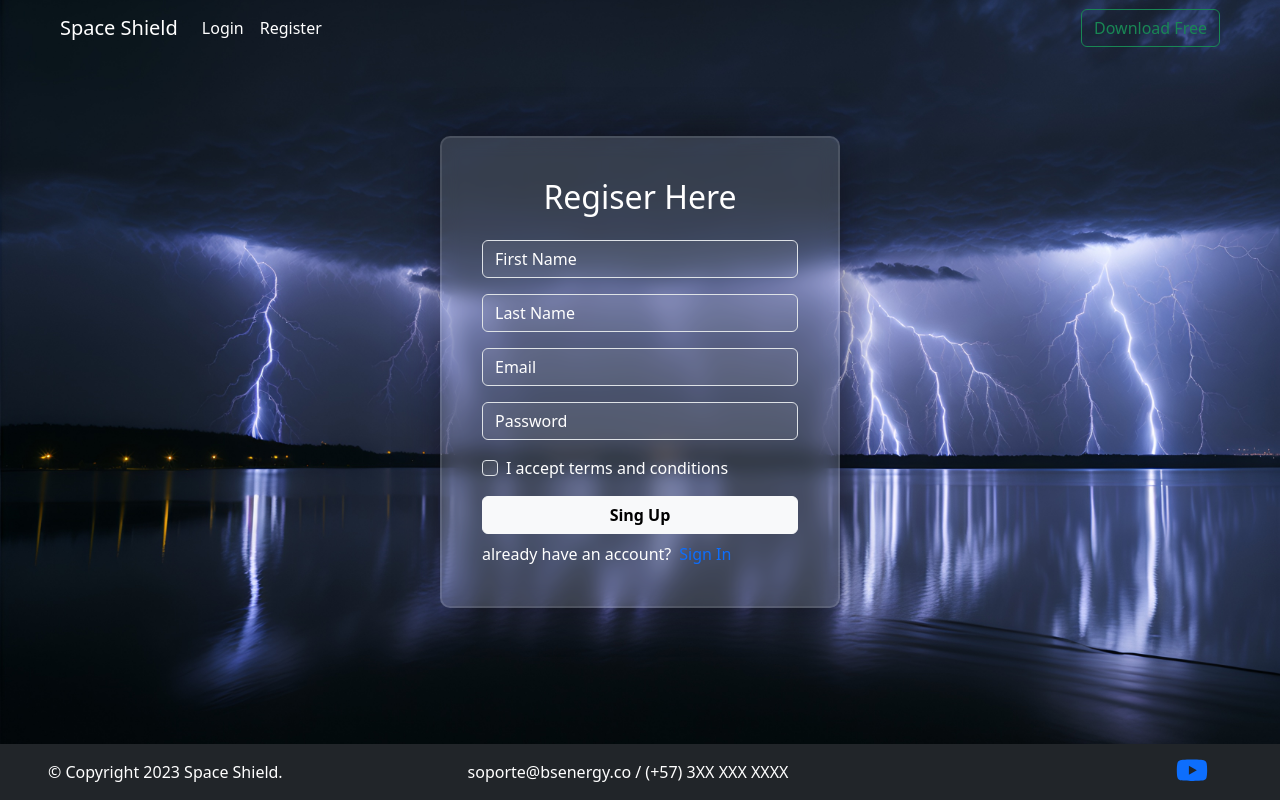
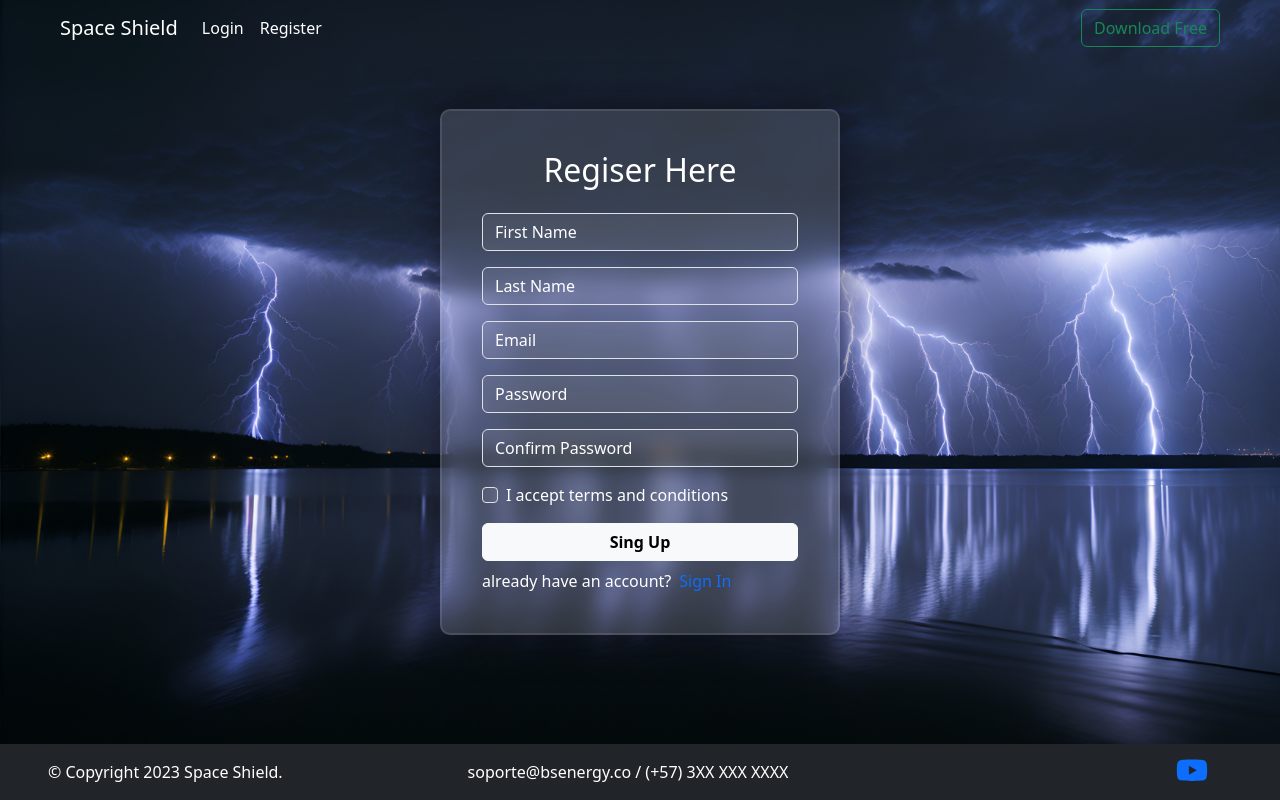
Before and after one commit to jbarrera094/Space-Shield, a Next.js app: page /account/register in a window 1280 px wide. Built offline with nearby package versions, Linux system fonts and the light colour scheme.

Commit message:
add confirmation password

```diff
--- a/pages/account/register.jsx
+++ b/pages/account/register.jsx
@@ -23,6 +23,8 @@ function Register() {
         password: Yup.string()
             .required('Password is required')
             .min(6, 'Password must be at least 6 characters'),
+        passwordConfirmation: Yup.string()
+            .oneOf([Yup.ref('password'), null], 'Passwords must match'),
         checkTermCondition: Yup.boolean()
             .oneOf([true], "It's necessary to accept terms and conditions")
     });
@@ -63,6 +65,10 @@ function Register() {
                             <input placeholder='Password' name="password" type="password" {...register('password')} className={`form-control ${errors.password ? 'is-invalid' : ''}`} />
                             <div className="invalid-feedback">{errors.password?.message}</div>
                         </div>
+                        <div className="mb-3">
+                            <input placeholder='Confirm Password' name="passwordConfirmation" type="password" {...register('passwordConfirmation')} className={`form-control ${errors.passwordConfirmation ? 'is-invalid' : ''}`} />
+                            <div className="invalid-feedback">{errors.passwordConfirmation?.message}</div>
+                        </div>
                         <div className="form-check mb-3">
                             <input name='checkTermCondition' type="checkbox" {...register('checkTermCondition')} className={`form-check-input ${errors.password ? 'is-invalid' : ''}`} />
                             <label className="form-check-label text-white" htmlFor="checkTermCondition">
```
